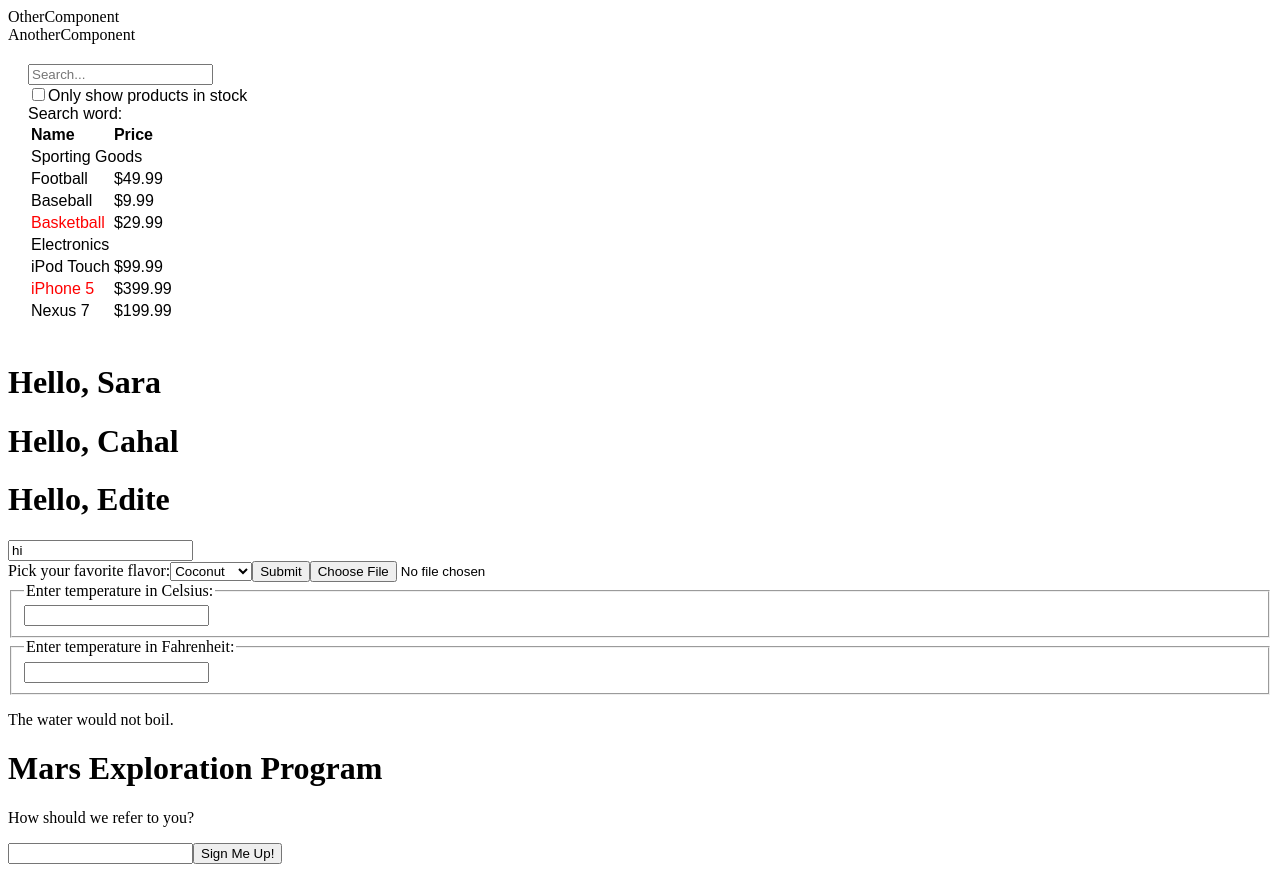
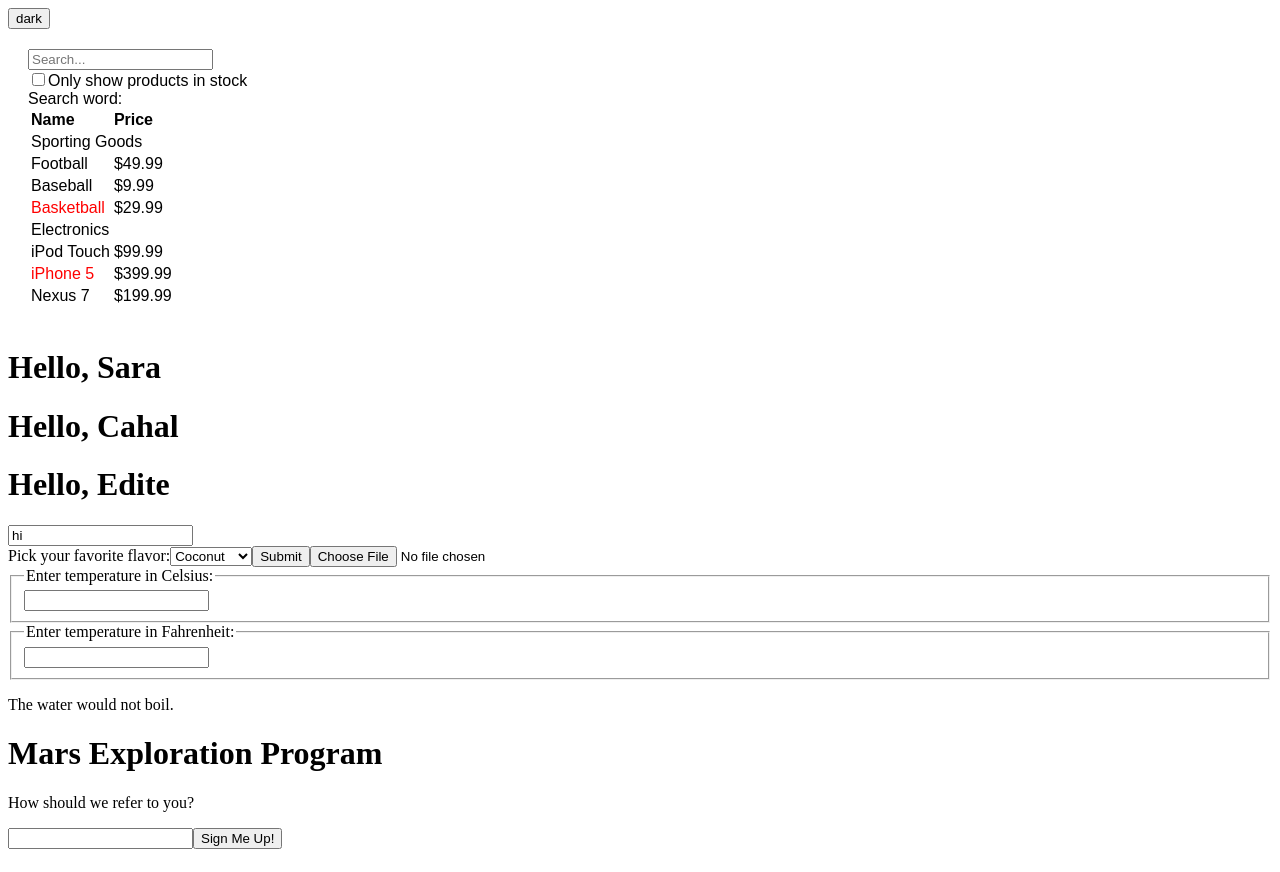
Before and after one commit to GyuhyeokYi/my-react-app, a React (Create React App) app: page / in a window 1280 px wide. Built offline with nearby package versions, Linux system fonts and the light colour scheme.

Commit message:
Context 테스트 1차

```diff
--- /dev/null
+++ b/src/components/context-test/ContextTest.jsx
@@ -0,0 +1,53 @@
+import React from 'react';
+
+const ThemeContext = React.createContext('light');
+
+class App extends React.Component {
+    render() {
+        return (
+            <ThemeContext.Provider value="dark">
+                <Toolbar />
+            </ThemeContext.Provider>
+        )
+    }
+}
+
+function Toolbar() {
+    return (
+        <div>
+            <ThemedButton />
+        </div>
+    );
+}
+
+function Button(props) {
+    return (
+        <div>
+            <button onClick={props.handleOnClick}>{props.theme}</button>
+        </div>
+    );
+}
+
+class ThemedButton extends React.Component {
+    static contextType = ThemeContext;
+
+    constructor(props) {
+        super(props);
+        this.handleOnClick = this.handleOnClick.bind(this);
+    }
+
+    handleOnClick(e) {
+        alert(this.context + ':' + e.type);
+        console.log(e);
+    }
+
+    render() {
+        return (
+            <Button theme={this.context}
+                    handleOnClick={this.handleOnClick}
+                />
+        )
+    }
+}
+
+export default App;
--- a/src/index.js
+++ b/src/index.js
@@ -33,6 +33,7 @@ import Calculator2 from './components/Calculator2';
 import SignUpDialog from './components/SignUpDialog';
 import FilterableProductTable from './components/ui-test/FilterableProductTable';
 import MyComponent from './components/bundle-test/MyComponent';
+import ContextTest from './components/context-test/ContextTest';
 
 // const hello = Hello();
 
@@ -215,7 +216,12 @@ ReactDOM.render(
   document.getElementById('table')
 )
 
+// ReactDOM.render(
+//   <MyComponent />,
+//   document.getElementById('bundle')
+// )
+
 ReactDOM.render(
-  <MyComponent />,
+  <ContextTest />,
   document.getElementById('bundle')
 )
```
